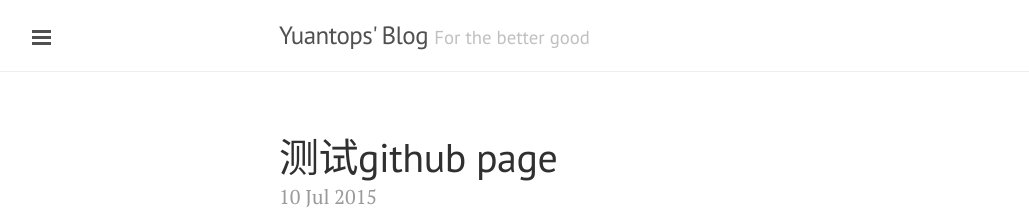
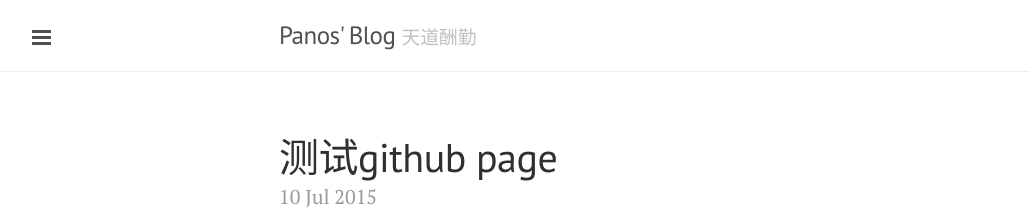
Before and after one commit to panoshuang/panoshuang.github.io, a Jekyll site: the page built from index.html, in a window 1280 px wide. Shown: the top 216 px of the page, without its empty margins (1-1030 px from the left). Built offline with Jekyll 4.4.1, drawn with Linux system fonts in a browser that asks for light colours; Markdown is read by kramdown in place of the engine named in the settings; the list of posts is cut into pages by our own code.

Commit message:
modify config file

```diff
--- a/_config.yml
+++ b/_config.yml
@@ -9,10 +9,10 @@ permalink:           /:categories/:title
 relative_permalinks: true
 
 # Setup
-title:               Yuantops' Blog
-tagline:             'For the better good'
-description:         "Yuantops' Blog. Live like a soldier."
-url:                 http://blog.yuantops.com
+title:               Panos' Blog
+tagline:             '天道酬勤'
+description:         "这是Panos的个人Blog,这里记录了Panos的代码之路,生活所想..."
+url:                 http://www.pengpai.info
 baseurl:             /
 archiveurl:          /archive.html
 feedurl:             /atom.xml
@@ -22,8 +22,8 @@ paginate:            8
 
 # About/contact
 author:
-  name:              Yuan Yuan
-  email:             yuan.tops@gmail.com
+  name:              Panos
+  email:             panoshuang@gmail.com
 
 # Custom vars
 version:             1.0.0
```
